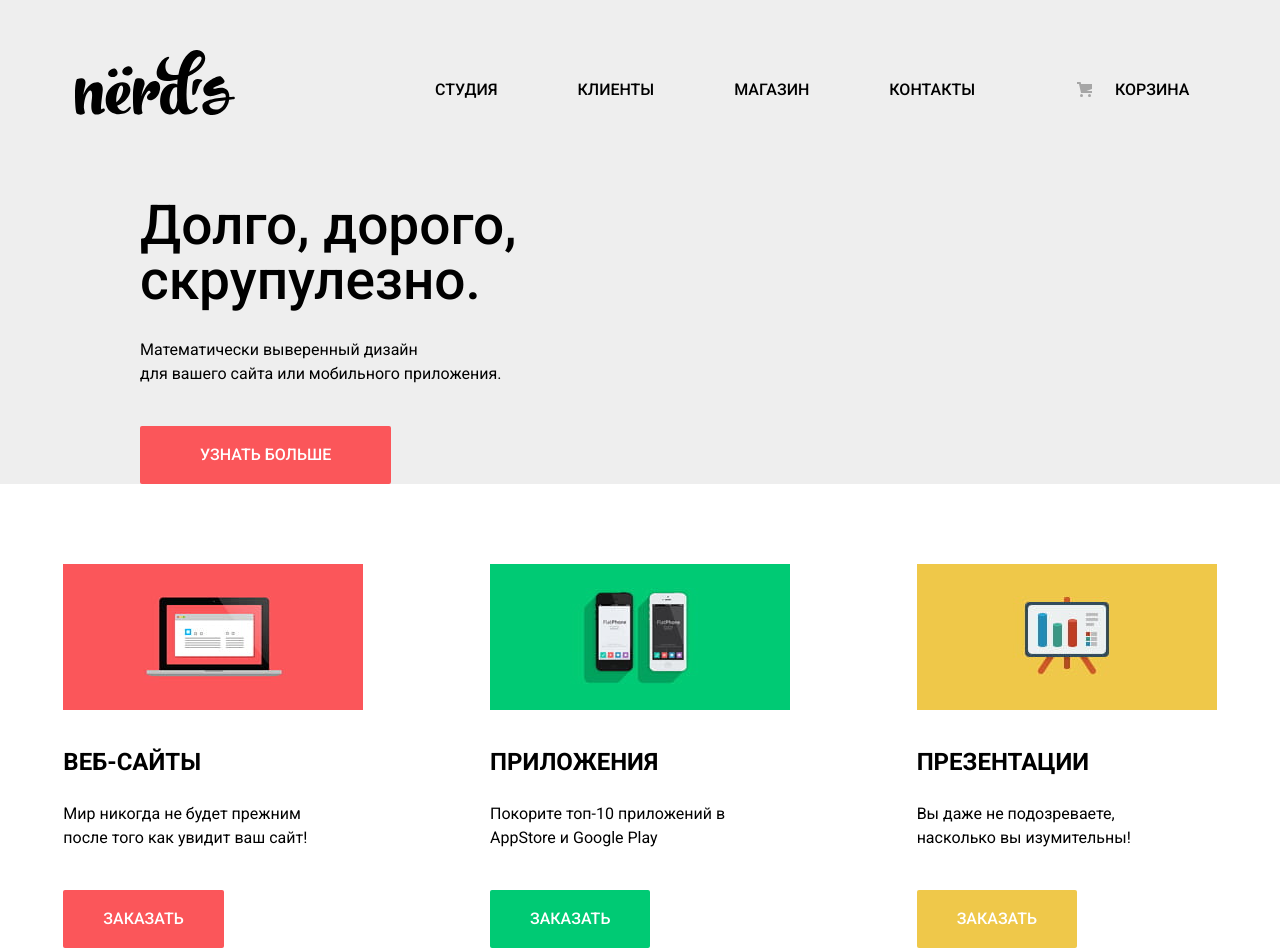
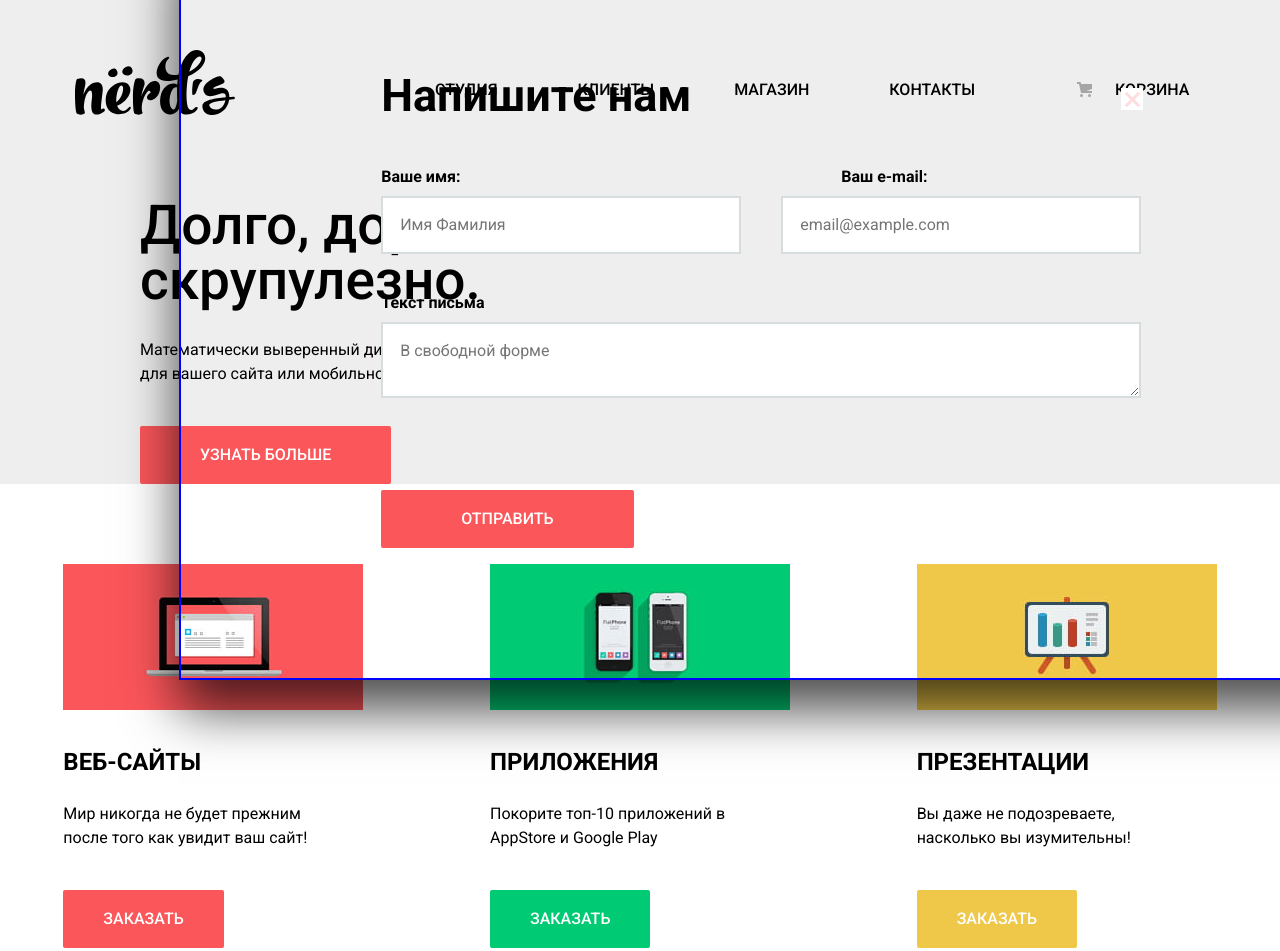
Before and after one commit to nat18022000/nerds, a plain HTML site: page index.html in a window 1280 px wide. Shown: the top 951 px of the page. Drawn offline with Linux system fonts and the light colour scheme.

Commit message:
Модальное окно
Оформлен блок Напишите нам

```diff
--- a/css/style.css
+++ b/css/style.css
@@ -216,6 +216,10 @@ p {
 
 button.button {
   padding: 20px 80px;
+  margin-left: 100px;
+  margin-bottom: 85px;
+  margin-top: 45px;
+
 }
 
 
@@ -535,10 +539,65 @@ td {
   padding-bottom: 10px;
 }
 
-/* Блок Напишите нам */
+/* Блок Напишите нам модальное окно*/
+.write-us {
+  height: 590px;
+  border: 2px solid blue;
+
+  padding-left: 100px;
+  padding-right: 100px;
+  padding-top: 75px;
+  padding-bottom: 85px;
+  position: fixed;
+  bottom: 120px;
+
+  left: 14%;
+  box-shadow: 0 30px 50px rgba(0, 0, 0, 0.7);
+}
+
+.modal-close {
+  position: absolute;
+  top: 160px;
+  left: 940px;
+  width: 22px;
+  height: 22px;
+
+  background-color: #ffffff;
+
+  border: 0;
+
+  cursor: pointer;
+}
+
+.modal-close::before,
+.modal-close::after {
+  content: "";
+
+  position: absolute;
+  top: 10px;
+  left: 2px;
+
+  width: 19px;
+  height: 3px;
+
+  background-color: #feddde;
+}
+
+.modal-close::before {
+  transform: rotate(45deg);
+}
+
+.modal-close::after {
+  transform: rotate(-45deg);
+}
+
 .write-us h2 {
   font-size: 45px;
   line-height: 1;
+  margin: 0;
+  margin-top: 70px;
+  margin-bottom: 50px;
+  padding-left: 100px;
 }
 
 .write-us input,
@@ -565,6 +624,55 @@ label {
   line-height: 18px;
   font-weight: 700;
 }
+
+.write-us p {
+  margin: 0;
+  margin-bottom: 40px;
+  margin-left: 100px;
+
+}
+
+.write-us-form {
+  display: flex;
+  flex-wrap: wrap;
+
+  width: 960px;
+}
+
+.write-us-form label {
+  display: block;
+  margin-bottom: 10px;
+
+}
+
+.write-us-form input,
+.write-us-form textarea {
+  box-sizing: border-box;
+
+  padding-top: 18px;
+  padding-bottom: 18px;
+  padding-left: 17px;
+}
+
+.write-us-form textarea {
+  width: 760px;
+}
+
+.name input,
+.email input{
+ width: 360px;
+}
+
+
+.email input{
+  margin-left: -60px;
+}
+
+
+
+
+
+
 
 /*  */
 .visually-hidden {
--- a/index.html
+++ b/index.html
@@ -176,6 +176,7 @@
           </p>
         <button class="button" type="submit" name="write-us-submit">Отправить</button>
       </form>
+      <button class="modal-close "type="button" value="Закрыть"></button>
     </section>
   </footer>
   </body>
```
Lines whose indentation alone changed are shown as unchanged.
